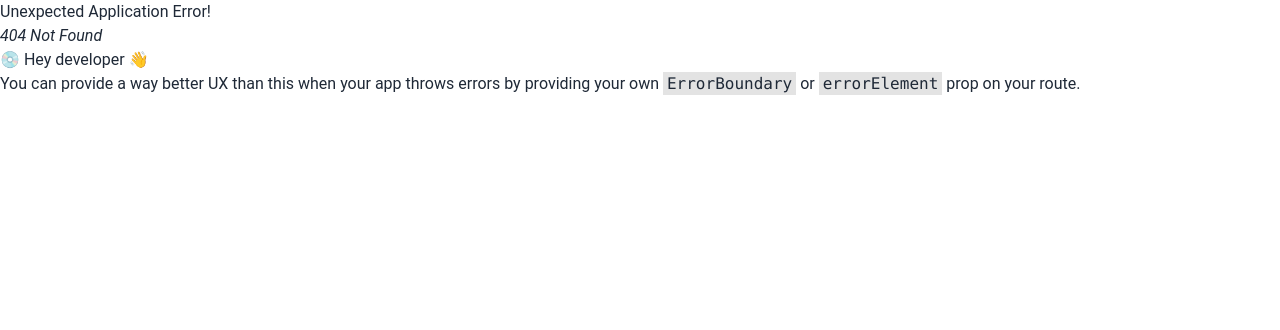
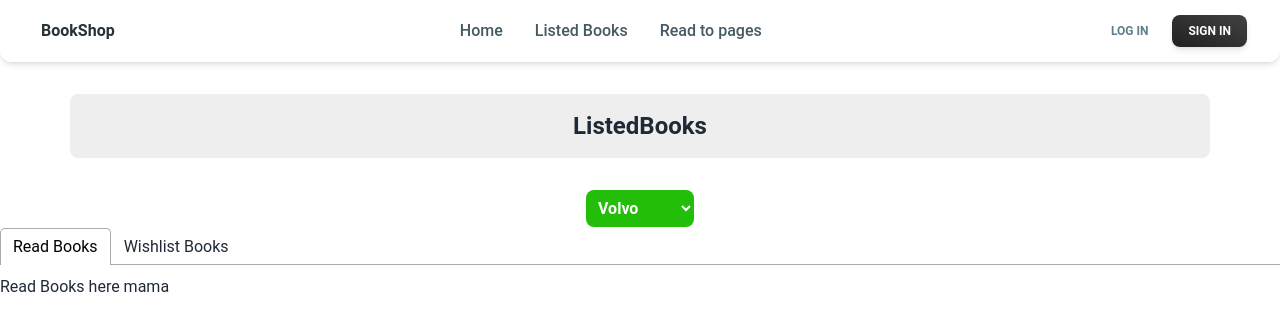
Before and after one commit to Anowervaiya/Assignment-08, a React (Vite) app: page /ListedBooks in a window 1280 px wide. Before the commit this address had no page. Shown: the top 330 px of the page. Built offline with nearby package versions, Linux system fonts and the light colour scheme.

Commit message:
listed books link setup done and tab added

```diff
--- a/package.json
+++ b/package.json
@@ -18,6 +18,7 @@
     "react-dom": "^18.2.0",
     "react-icons": "^5.0.1",
     "react-router-dom": "^6.22.3",
+    "react-tabs": "^6.0.2",
     "sort-by": "^1.2.0"
   },
   "devDependencies": {
--- /dev/null
+++ b/src/Color/color.js
@@ -0,0 +1,3 @@
+export const colors = {
+  green: '#23BE0A',
+};
--- /dev/null
+++ b/src/components/Error.jsx
@@ -0,0 +1,12 @@
+import React from 'react'
+
+function Error() {
+  return (
+    <div>
+      please give a valid path
+
+    </div>
+  )
+}
+
+export default Error
--- a/src/components/Navbar.jsx
+++ b/src/components/Navbar.jsx
@@ -15,6 +15,7 @@ import {
   Bars3Icon,
   XMarkIcon,
 } from '@heroicons/react/24/outline';
+import { NavLink } from 'react-router-dom';
 
 
 
@@ -24,17 +25,29 @@ import {
 function NavList() {
   return (
     <List className="mt-4 mb-6 p-0 lg:mt-0 lg:mb-0 lg:flex-row lg:p-1">
-      <Typography
+      <NavLink
         as="a"
-        href="#"
+        to={'/'}
         variant="small"
         color="blue-gray"
         className="font-medium"
       >
         <ListItem className="flex items-center gap-2 py-2 pr-4">Home</ListItem>
-      </Typography>
+      </NavLink>
 
-      <Typography
+      <NavLink
+        as="a"
+        to={'/ListedBooks'}
+        variant="small"
+        color="blue-gray"
+        className="font-medium"
+      >
+        <ListItem className="flex items-center gap-2 py-2 pr-4">
+          Listed Books
+        </ListItem>
+      </NavLink>
+      <NavLink
+        to={'/PagesToRead'}
         as="a"
         href="#"
         variant="small"
@@ -42,20 +55,9 @@ function NavList() {
         className="font-medium"
       >
         <ListItem className="flex items-center gap-2 py-2 pr-4">
-         Book lists
+          Read to pages
         </ListItem>
-      </Typography>
-      <Typography
-        as="a"
-        href="#"
-        variant="small"
-        color="blue-gray"
-        className="font-medium"
-      >
-        <ListItem className="flex items-center gap-2 py-2 pr-4">
-          Read to page
-        </ListItem>
-      </Typography>
+      </NavLink>
     </List>
   );
 }
--- /dev/null
+++ b/src/pages/ListedBooks/ListedBooks.jsx
@@ -0,0 +1,47 @@
+import React from 'react'
+import { colors } from '../../Color/color';
+
+import { Tab, Tabs, TabList, TabPanel } from 'react-tabs';
+import 'react-tabs/style/react-tabs.css';
+import { useState } from 'react';
+
+function ListedBooks() {
+   const [tabIndex, setTabIndex] = useState(0);
+  return (
+    <>
+      <div className="text-2xl font-bold text-center p-4 bg-gray-200 container mx-auto my-8 rounded-lg">
+        ListedBooks
+      </div>
+
+      <div className="text-center">
+        <select
+          name="cars"
+          style={{ backgroundColor: colors.green, color: 'white' }}
+          className="p-2 rounded-lg font-bold *:bg-gray-400 *:text-black outline-light-green-500   cursor-pointer"
+        >
+          <option value="volvo">Volvo</option>
+          <option value="saab">Saab</option>
+          <option value="mercedes">Mercedes</option>
+          <option value="audi">Audi</option>
+        </select>
+      </div>
+
+      <div>
+        <Tabs selectedIndex={tabIndex} onSelect={index => setTabIndex(index)}>
+          <TabList>
+            <Tab>Read Books</Tab>
+            <Tab>Wishlist Books</Tab>
+          </TabList>
+          <TabPanel>
+            Read Books here mama
+          </TabPanel>
+          <TabPanel>
+            wishlist books here npm khala
+          </TabPanel>
+        </Tabs>
+      </div>
+    </>
+  );
+}
+
+export default ListedBooks
--- /dev/null
+++ b/src/pages/PagesToRead/PagesToRead.jsx
@@ -0,0 +1,9 @@
+import React from 'react'
+
+function PagesToRead() {
+  return (
+    <div>PagesToRead</div>
+  )
+}
+
+export default PagesToRead
```
Also changed, not shown: src/main.jsx (+14 -0 lines), 1 other file (tests, documents, lock files or other folders).
